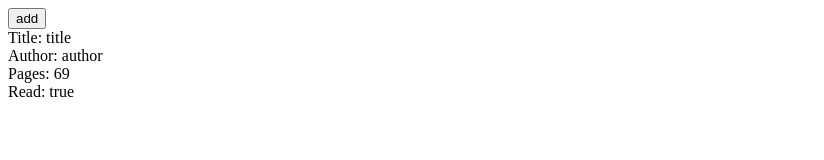
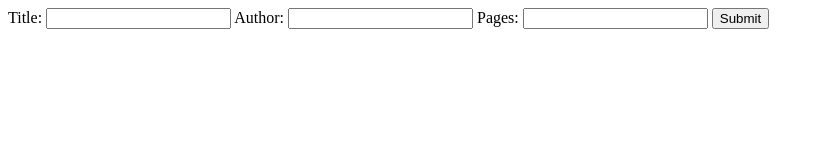
Before and after one commit to juskid/odin-library, a plain HTML site: page index.html in a window 1280 px wide. Shown: the whole page, without its empty margins (0-824 px from the left). Drawn offline with Linux system fonts and the light colour scheme.

Commit message:
add form allow library to update publish books

```diff
--- a/index.html
+++ b/index.html
@@ -8,13 +8,18 @@
     <script src="./main.js" defer></script>
 </head>
 <body>
-    <div class="add-book">
-        <button class="add">
-            add
-        </button>
-    </div>
-    <div class="library-grid">
-
+    <div class="container">
+        <form>
+            <label for="book-title">Title: </label>
+            <input type="text" id="book-title" name="book-title">
+            <label for="book-author">Author: </label>
+            <input type="text" id="book-author" name="book-author">
+            <label for="book-pages">Pages: </label>
+            <input type="number" id="book-pages" name="book-pages">
+            <button type="button" id="addBtn">Submit</button>
+        </form>
+        <div class="library-grid">
+        </div>
     </div>
 </body>
 </html>
--- a/main.js
+++ b/main.js
@@ -1,46 +1,61 @@
+//var
+
+const form = {
+    bookTitle: document.querySelector("#book-title"),
+    bookAuthor: document.querySelector("#book-author"),
+    bookPages: document.querySelector("#book-pages"),
+    addBtn: document.querySelector("#addBtn"),
+};
+
+function Book(title, author, pages) {
+    this.title = title;
+    this.author = author;
+    this.pages = pages;
+};
+
 const testObject = {
     title: 'title',
     author: 'author',
     pages: 69,
     read: true,
-}
+};
 
-const myLibrary = [testObject];
+let myLibrary = [];
 
-function Book(title, author, pages, read) {
-    //code
-}
+form.addBtn.addEventListener('click', addBookToLibrary);
+const grid = document.querySelector('.library-grid');
+//method
+
 
 function addBookToLibrary() {
-
+    let book = new Book(form.bookTitle.value, form.bookAuthor.value, form.bookPages.value);
+    myLibrary.push(book);
+    displayLibrary();
 }
 
 function displayLibrary() {
-    //foreach
-    const bookContainer = document.createElement("div");
-    const title = document.createElement('div');
-    const author = document.createElement('div');
-    const pages = document.createElement('div');
-    const read = document.createElement('div');
+    //clear grid
+    grid.innerHTML = "";
+    myLibrary.forEach((book) => {
+        let bookContainer = document.createElement("div");
+        let title = document.createElement('div');
+        let author = document.createElement('div');
+        let pages = document.createElement('div');
 
-    title.textContent = `Title: ${testObject.title}`;
-    author.textContent = `Author: ${testObject.author}`;
-    pages.textContent = `Pages: ${testObject.pages}`;
-    read.textContent = `Read: ${testObject.read}`;
+        title.textContent = `Title: ${book.title}`;
+        author.textContent = `Author: ${book.author}`;
+        pages.textContent = `Pages: ${book.pages}`;
 
+        bookContainer.appendChild(title);
+        bookContainer.appendChild(author);
+        bookContainer.appendChild(pages);
 
-    bookContainer.appendChild(title);
-    bookContainer.appendChild(author);
-    bookContainer.appendChild(pages);
-    bookContainer.appendChild(read);
+        bookContainer.classList.add('bookCard');
 
-    bookContainer.classList.add('bookCard');
+        grid.appendChild(bookContainer);
+    });
 
-    const grid = document.querySelector('.library-grid');
-
-
-
-    grid.appendChild(bookContainer);
+    console.log('display');
 }
 
 displayLibrary();
```
